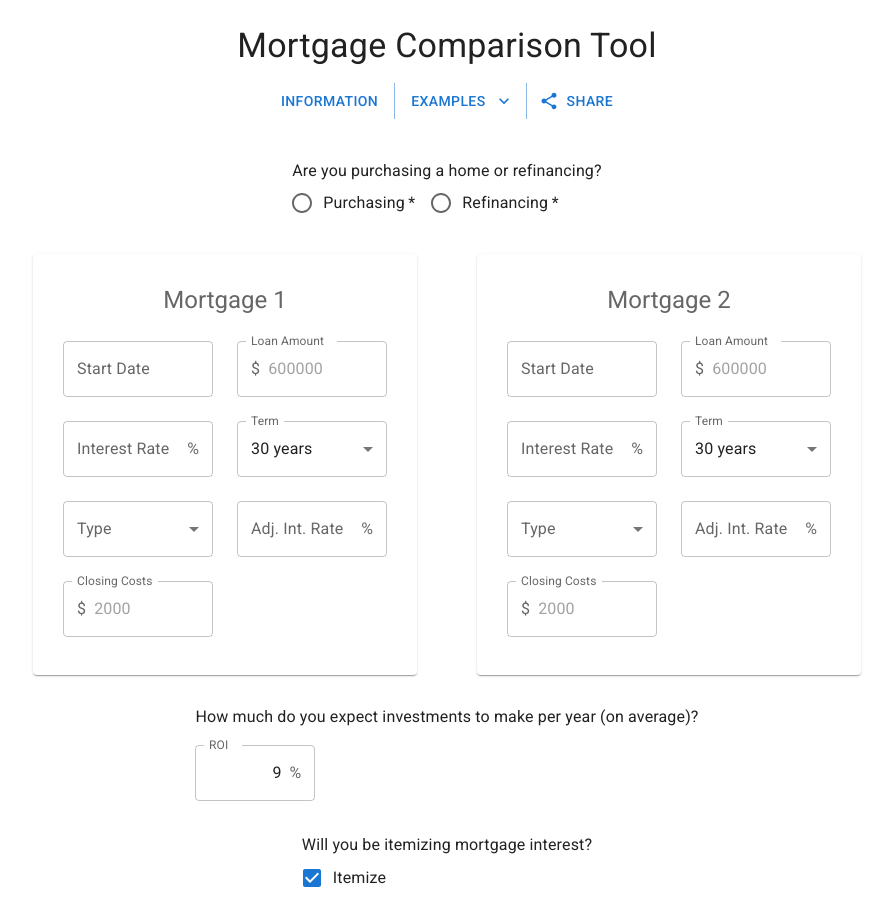
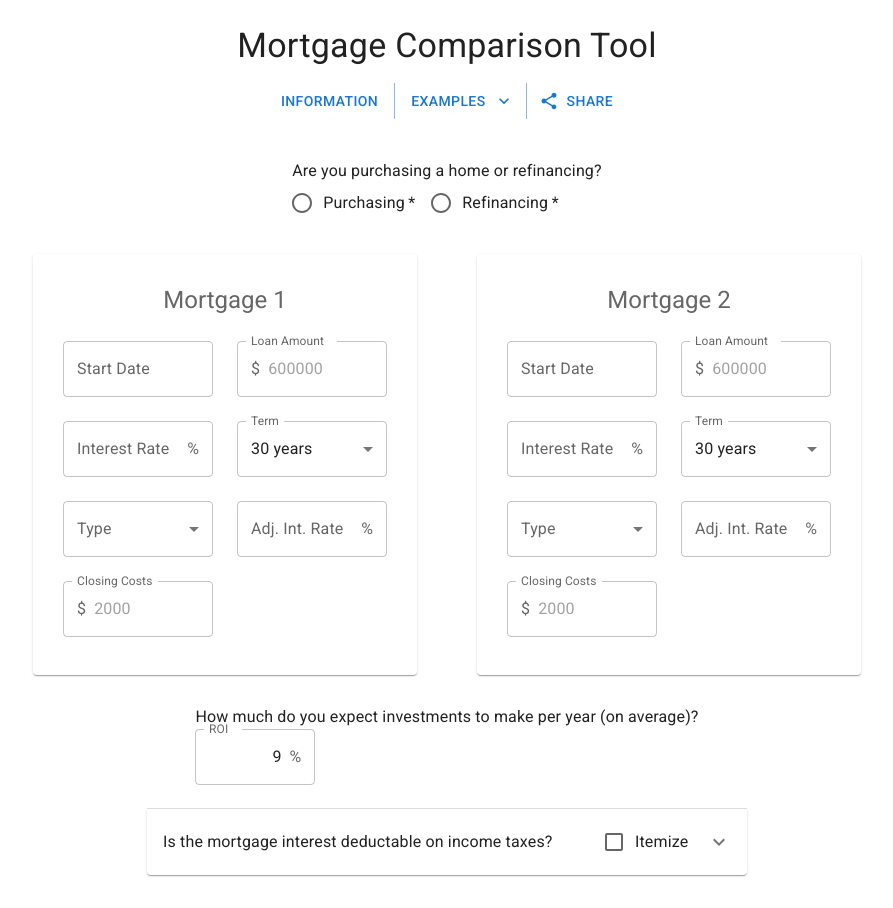
Before and after one commit to erich564/mortgage-comp-tool, a React (Create React App) app: page / in a window 1280 px wide. Shown: the top 908 px of the page, without its empty margins (193-1086 px from the left). Built offline with nearby package versions, Linux system fonts and the light colour scheme.

Commit message:
Additional form fields for itemizers

```diff
--- a/src/App.js
+++ b/src/App.js
@@ -35,6 +35,13 @@ export default function App() {
     setFormState({
       ...clone(formState),
       [e.target.name]: value,
+    });
+  };
+
+  const handleExplicitChange = (name, value) => {
+    setFormState({
+      ...clone(formState),
+      [name]: value,
     });
   };
 
@@ -99,6 +106,7 @@ export default function App() {
         state={formState}
         handleChange={handleChange}
         handleMortgageChange={handleMortgageChange}
+        handleExplicitChange={handleExplicitChange}
         handleSubmit={handleSubmit}
       />
       {showReport && (
--- /dev/null
+++ b/src/DeductionFrequency.js
@@ -0,0 +1,12 @@
+const DeductionFrequency = {
+  Monthly: '1',
+  Quarterly: '2',
+  Yearly: '3',
+  props: {
+    1: { name: 'Monthly' },
+    2: { name: 'Quarterly' },
+    3: { name: 'Yearly' },
+  },
+};
+
+export default DeductionFrequency;
--- a/src/FormData.js
+++ b/src/FormData.js
@@ -20,8 +20,11 @@ export const formDefaults = {
     ...mortgageTemplate,
     id: n,
   })),
-  doItemize: true,
-  marginalTaxRate: '40',
+  doItemize: false,
+  marginalTaxRate: '',
+  newAcquisitionDebt: '0',
+  deductionFrequency: 1,
+  irsFilingStatus: 1,
 };
 
 const nextViableStartDate = moment().startOf('month').add(2, 'months');
@@ -29,6 +32,7 @@ export const MOMENT_FORMAT = 'YYYY-MM-DD';
 
 export const sampleData = [
   {
+    ...formDefaults,
     isRefinance: true,
     roi: '9',
     mortgages: [
@@ -59,6 +63,7 @@ export const sampleData = [
     marginalTaxRate: '40',
   },
   {
+    ...formDefaults,
     isRefinance: false,
     roi: '8.5',
     mortgages: [
@@ -89,6 +94,7 @@ export const sampleData = [
     marginalTaxRate: '40',
   },
   {
+    ...formDefaults,
     isRefinance: true,
     roi: '4',
     mortgages: [
--- /dev/null
+++ b/src/IRSFilingStatus.js
@@ -0,0 +1,16 @@
+const IRSFilingStatus = {
+  Single: '1',
+  MarriedFilingJointly: '2',
+  MarriedFilingSeparately: '3',
+  HeadOfHousehold: '4',
+  Widower: '5',
+  props: {
+    1: { name: 'Single', saltLimit: 10000 },
+    2: { name: 'Married, Filing Jointly', saltLimit: 10000 },
+    3: { name: 'Married, Filing Separately', saltLimit: 5000 },
+    4: { name: 'Head of Household', saltLimit: 10000 },
+    5: { name: 'Qualifying Widower', saltLimit: 10000 },
+  },
+};
+
+export default IRSFilingStatus;
--- a/src/InputForm.js
+++ b/src/InputForm.js
@@ -1,4 +1,8 @@
+import ExpandMoreIcon from '@mui/icons-material/ExpandMore';
 import {
+  Accordion,
+  AccordionDetails,
+  AccordionSummary,
   Box,
   Button,
   Checkbox,
@@ -6,20 +10,55 @@ import {
   FormControlLabel,
   FormLabel,
   InputAdornment,
+  MenuItem,
   Radio,
   RadioGroup,
+  Select,
+  Table,
+  TableBody,
+  TableCell,
+  TableRow,
   TextField,
+  styled,
 } from '@mui/material';
+import DeductionFrequency from './DeductionFrequency';
+import IRSFilingStatus from './IRSFilingStatus';
 import MortgageForm from './MortgageForm';
 
 const inputWidth = '120px';
+
+const TableCellField = styled(TableCell)({
+  border: 0,
+  paddingLeft: 0,
+  paddingTop: 9,
+  paddingBottom: 9,
+  paddingRight: 40,
+  fontSize: 'inherit',
+  minWidth: inputWidth,
+  lineHeight: 'inherit',
+  letterSpacing: 'inherit',
+});
+
+const TableCellValue = styled(TableCell)({
+  border: 0,
+  padding: 0,
+  paddingTop: 12,
+  paddingBottom: 12,
+  fontSize: 'inherit',
+});
 
 export default function InputForm({
   state,
   handleChange,
   handleMortgageChange,
+  handleExplicitChange,
   handleSubmit,
 }) {
+  const handleAccordianChange = e => {
+    e.preventDefault();
+    handleExplicitChange('doItemize', !state.doItemize);
+  };
+
   return (
     <Box
       component="form"
@@ -68,7 +107,7 @@ export default function InputForm({
         How much do you expect investments to make per year (on average)?
         <TextField
           required
-          margin="normal"
+          margin="none"
           label="ROI"
           name="roi"
           value={state.roi}
@@ -83,9 +122,25 @@ export default function InputForm({
       </FormControl>
       <br />
       <br />
-      <FormControl>
-        Will you be itemizing mortgage interest?
-        <br />
+      <Accordion
+        expanded={state.doItemize}
+        onChange={handleAccordianChange}
+        sx={{
+          maxWidth: 600,
+          margin: 'auto',
+          '&.Mui-expanded': {
+            margin: 'auto',
+          },
+        }}
+      >
+        <AccordionSummary expandIcon={<ExpandMoreIcon />}>
+          <Table sx={{ margin: 'auto' }}>
+            <TableBody>
+              <TableRow>
+                <TableCellField>
+                  Is the mortgage interest deductable on income taxes?
+                </TableCellField>
+                <TableCellValue sx={{ padding: 0 }}>
                   <FormControlLabel
                     control={
                       <Checkbox
@@ -96,9 +151,20 @@ export default function InputForm({
                     }
                     label="Itemize"
                   />
+                </TableCellValue>
+              </TableRow>
+            </TableBody>
+          </Table>
+        </AccordionSummary>
+        <AccordionDetails sx={{ paddingTop: 0 }}>
+          <Table sx={{ margin: 'auto' }}>
+            <TableBody>
+              <TableRow>
+                <TableCellField>Marginal Tax Rate:</TableCellField>
+                <TableCellValue>
                   <TextField
-          margin="normal"
-          label="Marginal Tax Rate"
+                    required
+                    margin="none"
                     name="marginalTaxRate"
                     value={state.marginalTaxRate}
                     onChange={handleChange}
@@ -106,11 +172,83 @@ export default function InputForm({
                     placeholder="40"
                     disabled={!state.doItemize}
                     InputProps={{
-            endAdornment: <InputAdornment position="end">%</InputAdornment>,
+                      endAdornment: (
+                        <InputAdornment position="end">%</InputAdornment>
+                      ),
                     }}
                     InputLabelProps={{ required: false }}
                   />
-      </FormControl>
+                </TableCellValue>
+              </TableRow>
+              <TableRow>
+                <TableCellField>
+                  What is your IRS tax filing status?
+                </TableCellField>
+                <TableCellValue>
+                  <Select
+                    required
+                    disabled={!state.doItemize}
+                    sx={{ minWidth: inputWidth }}
+                    value={state.irsFilingStatus}
+                    name="irsFilingStatus"
+                    onChange={handleChange}
+                  >
+                    {Object.keys(IRSFilingStatus.props).map(n => (
+                      <MenuItem key={n} value={n}>
+                        {IRSFilingStatus.props[n].name}
+                      </MenuItem>
+                    ))}
+                  </Select>
+                </TableCellValue>
+              </TableRow>
+              <TableRow>
+                <TableCellField>
+                  How often will you benefit from the deduction?
+                </TableCellField>
+                <TableCellValue>
+                  <Select
+                    required
+                    disabled={!state.doItemize}
+                    sx={{ minWidth: inputWidth }}
+                    value={state.deductionFrequency}
+                    name="deductionFrequency"
+                    onChange={handleChange}
+                  >
+                    {Object.keys(DeductionFrequency.props).map(n => (
+                      <MenuItem key={n} value={n}>
+                        {DeductionFrequency.props[n].name}
+                      </MenuItem>
+                    ))}
+                  </Select>
+                </TableCellValue>
+              </TableRow>
+              <TableRow>
+                <TableCellField>
+                  For cash-out refinances, new home acquisition debt:
+                </TableCellField>
+                <TableCellValue>
+                  <TextField
+                    required
+                    disabled={!state.doItemize}
+                    margin="none"
+                    name="newAcquisitionDebt"
+                    value={state.newAcquisitionDebt}
+                    placeholder="9"
+                    sx={{ input: { textAlign: 'right' }, width: inputWidth }}
+                    onChange={handleChange}
+                    InputProps={{
+                      startAdornment: (
+                        <InputAdornment position="start">$</InputAdornment>
+                      ),
+                    }}
+                    InputLabelProps={{ required: false }}
+                  />
+                </TableCellValue>
+              </TableRow>
+            </TableBody>
+          </Table>
+        </AccordionDetails>
+      </Accordion>
       <br />
       <br />
       <Button variant="contained" type="submit">
```
Lines whose indentation alone changed are shown as unchanged.
